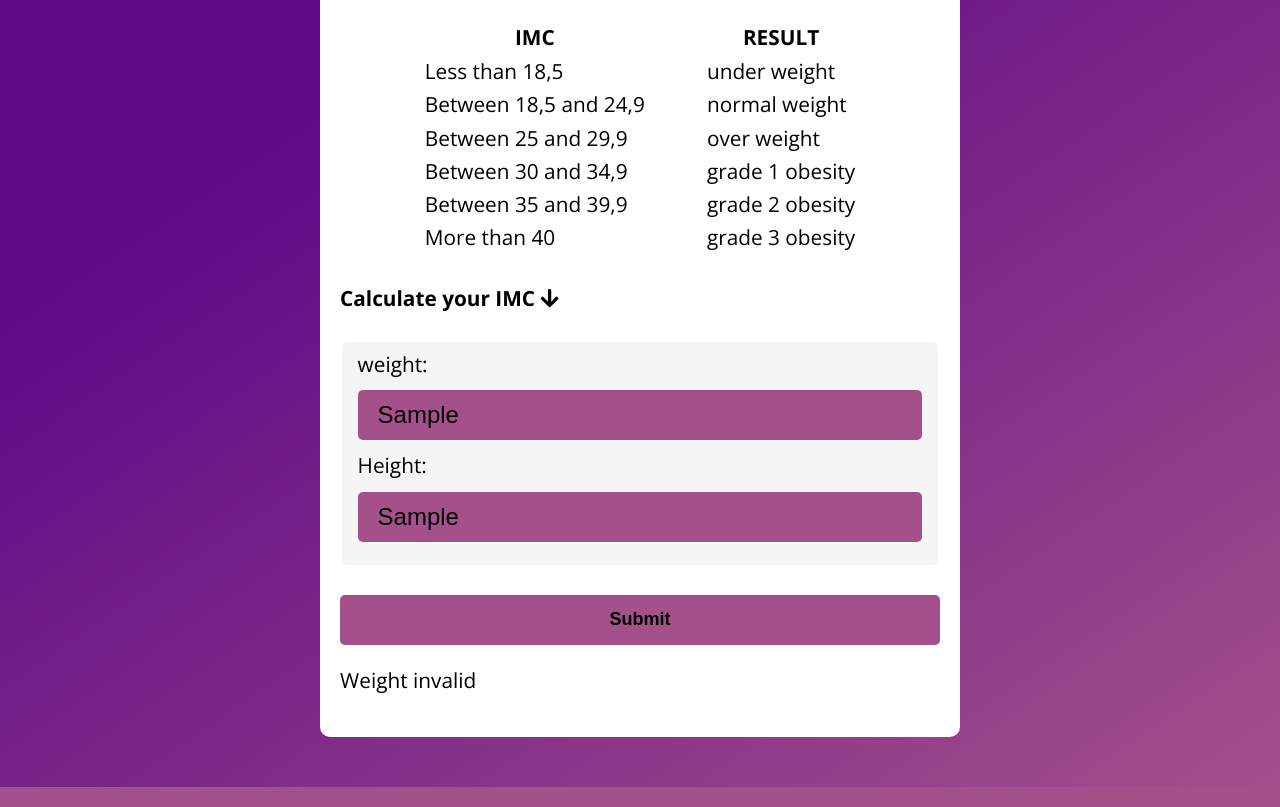
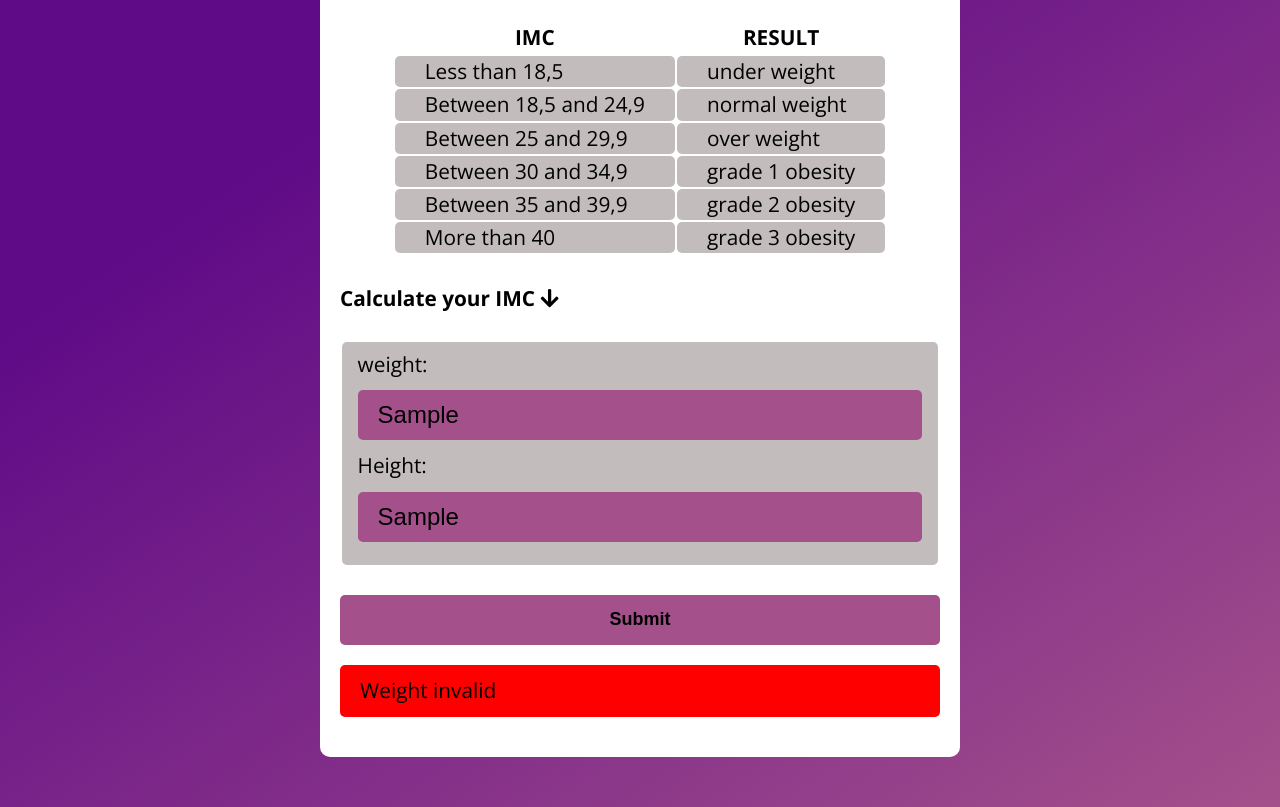
Before and after one commit to Luc4sGomes/Calculator-IMC, a plain HTML site: page index.html in a window 1280 px wide. Both pictures are taken after typing "Sample", "Sample" into the empty fields and a click on the button "Submit". Shown: the part 134-941 px from the top of the page. Drawn offline with nearby package versions, Linux system fonts and the light colour scheme.

Commit message:
added final changes and bugs fixed

```diff
--- a/assets/css/style.css
+++ b/assets/css/style.css
@@ -23,6 +23,8 @@ body{
     font-size: 1.3em;
     line-height: 1.5em;
 }
+
+
 
 .container{
     max-width: 640px;
@@ -76,7 +78,7 @@ form button:active{
 }
 
 form fieldset{
-    background-color: whitesmoke;
+    background-color: rgb(194, 188, 188);
     border: none;
     border-radius: 5px;
 }
@@ -88,9 +90,17 @@ form fieldset{
 
 #table td{
         padding: 0 30px;
+        background-color: rgb(194, 188, 188);
+        border-radius: 5px;
 
 }
 
-.paragraph-result{
+.paragraph-result, .bad-result{
     background-color: greenyellow;
+    padding: 10px 20px;
+    border-radius: 5px;
 }
+
+.bad-result{
+    background: red;
+}
```
Also changed, not shown: index.html (+0 -1 lines).
